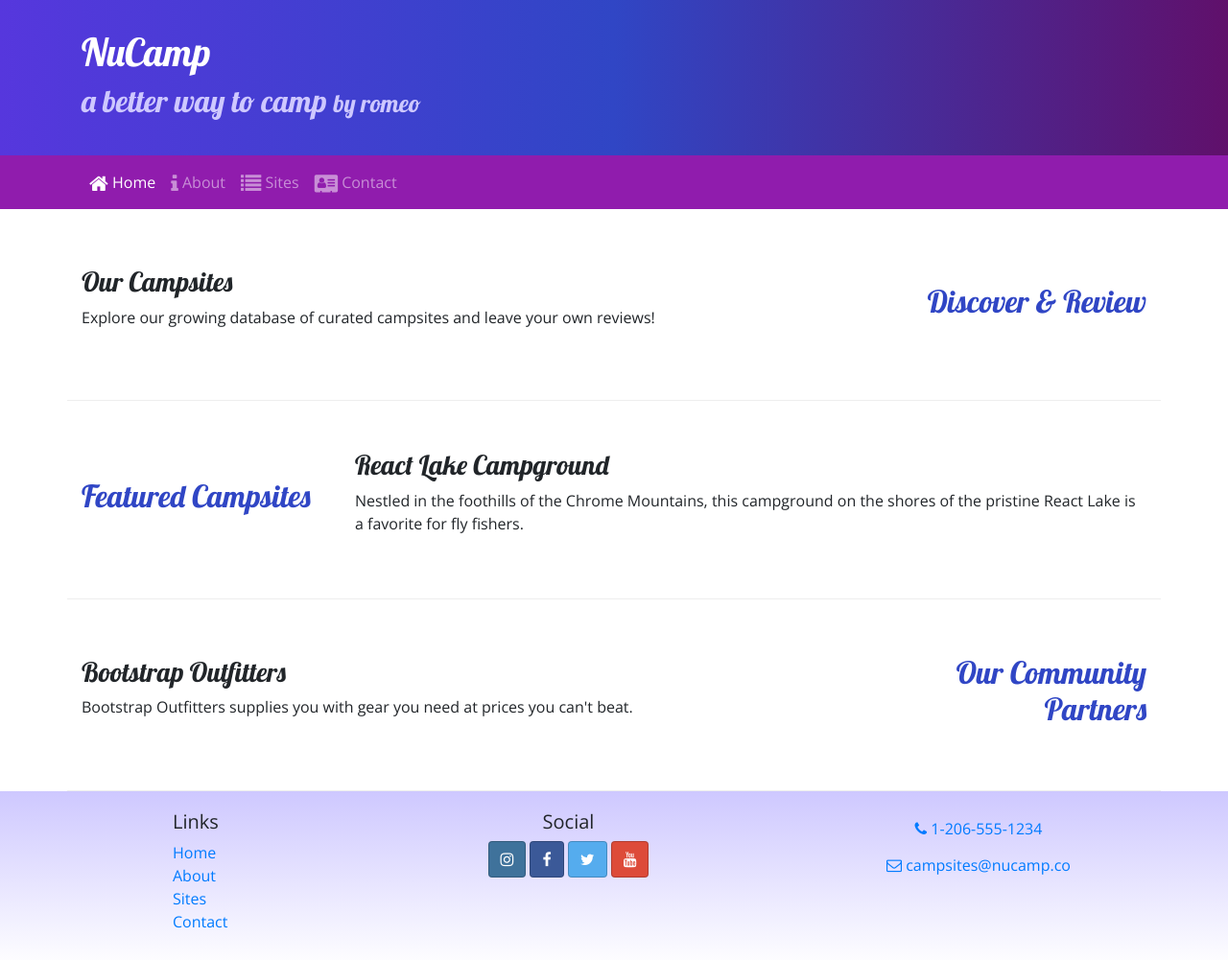
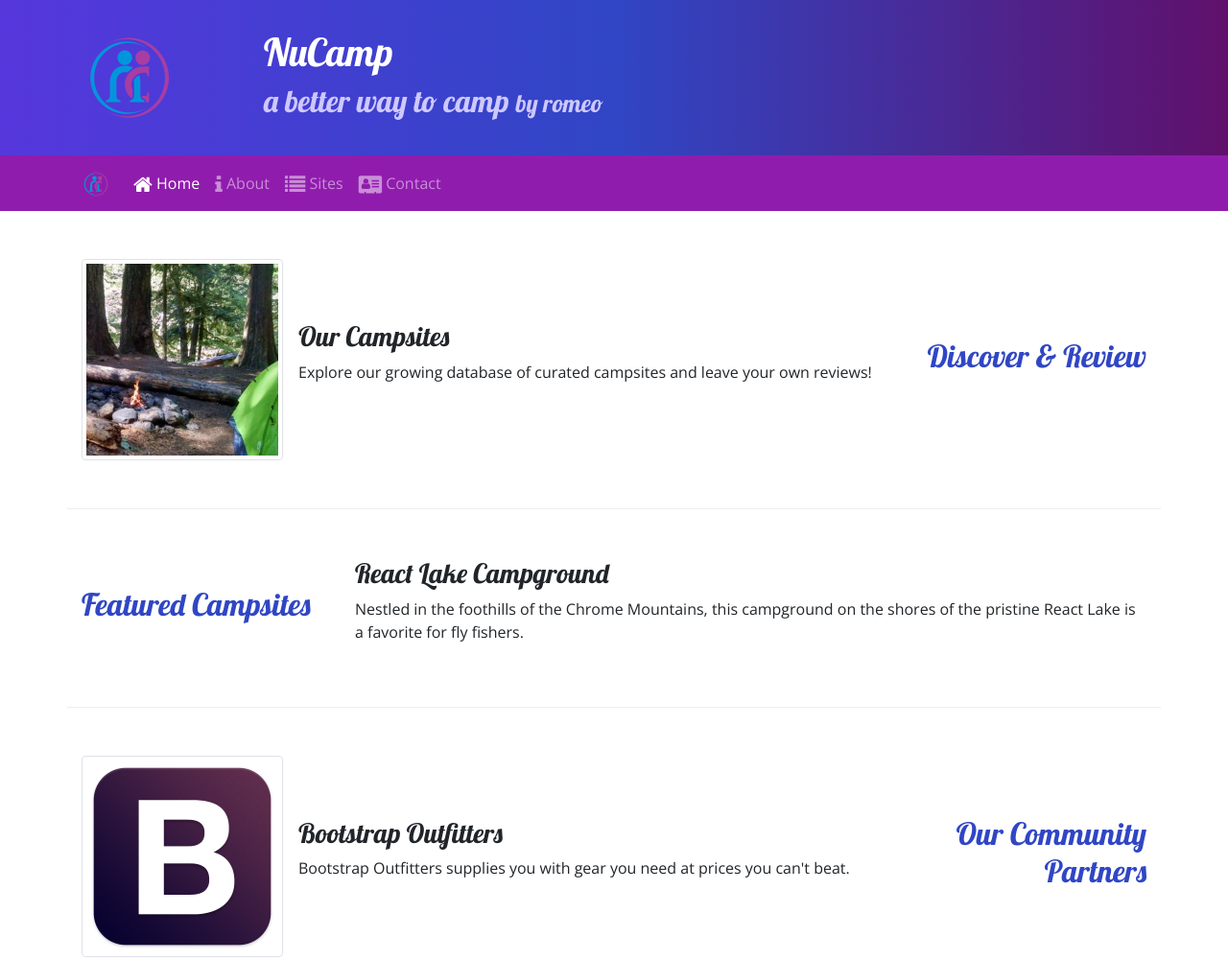
Before and after one commit to romeo522/newcampsite, a website: page index.html in a window 1280 px wide. Shown: the top 1001 px of the page at 96% size. Drawn offline with nearby package versions, Linux system fonts and the light colour scheme.

Commit message:
Bootstrap | Week 2: Bootstrap CSS Components | Images and Media

```diff
--- a/index.html
+++ b/index.html
@@ -23,6 +23,9 @@
     <header class="jumbotron jumbotron-fluid">
         <div class="container">
             <div class="row">
+                <div class="col-4 col-sm-3 col-md-2 align-self-center">
+                    <img src="img/logo.png" class="img-fluid" />
+                 </div>
                 <div class="col">
                     <h1>NuCamp</h1>
                     <h2>a better way to camp <small>by romeo</small></h2>
@@ -33,7 +36,8 @@
 
     <nav class="navbar navbar-expand-sm navbar-dark sticky-top">
         <div class="container">
-            <button class="navbar-toggler ml-auto" type="button" data-toggle="collapse" data-target="#nucampNavbar">
+            <a class="navbar-brand" href="#"><img src="img/logo.png" height="30" width="30" /></a>
+            <button class="navbar-toggler" type="button" data-toggle="collapse" data-target="#nucampNavbar">
                 <span class="navbar-toggler-icon"></span>
             </button>
             <div class="collapse navbar-collapse" id="nucampNavbar">
@@ -53,8 +57,13 @@
                 <h2 class="text-sm-right">Discover & Review</h2>
             </div>
             <div class="col">
-                <h3>Our Campsites</h3>
-                <p class="d-none d-sm-block">Explore our growing database of curated campsites and leave your own reviews!</p>
+                <div class="media">
+                    <img class="d-flex mr-3 img-thumbnail" src="img/breadcrumb-trail-thumb.jpg" alt="Breadcrumb Trail" />
+                    <div class="media-body align-self-center">
+                        <h3>Our Campsites</h3>
+                        <p class="d-none d-sm-block">Explore our growing database of curated campsites and leave your own reviews!</p>
+                    </div>
+                </div>
             </div>
         </div>
 
@@ -73,8 +82,13 @@
                 <h2 class="text-sm-right">Our Community Partners</h2>
             </div>
             <div class="col">
-                <h3>Bootstrap Outfitters</h3>
-                <p class="d-none d-sm-block">Bootstrap Outfitters supplies you with gear you need at prices you can't beat.</p>
+                <div class="media">
+                    <img class="d-flex mr-3 img-thumbnail" src="img/bootstrap-thumb.png" alt="Bootstrap Outfitters" />
+                    <div class="media-body align-self-center">
+                        <h3>Bootstrap Outfitters</h3>
+                        <p class="d-none d-sm-block">Bootstrap Outfitters supplies you with gear you need at prices you can't beat.</p>
+                    </div>
+                </div>
             </div>
         </div>
     </div>
```
Also changed, not shown: aboutus.html (+5 -1 lines), contactus.html (+4 -0 lines), img/bootstrap-thumb.png (added), img/breadcrumb-trail-thumb.jpg (added), img/breadcrumb-trail.jpg (added), img/chrome-river-thumb.jpg (added), img/chrome-river.jpg (added), img/logo.png (added), img/react-lake-thumb.jpg (added), img/react-lake.jpg (added).
